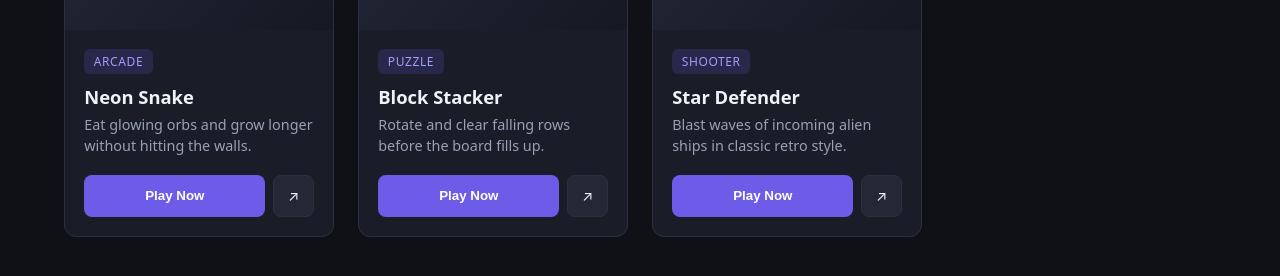
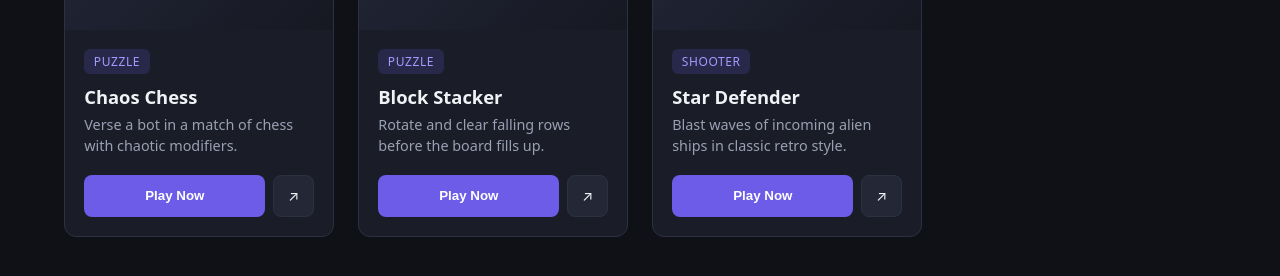
Before and after one commit to ence1453/white-eagle, a plain HTML site: page index.html in a window 1280 px wide. Shown: the part 232-508 px from the top of the page. Drawn offline with Linux system fonts and the light colour scheme.

Commit message:
Update index.html

```diff
--- a/index.html
+++ b/index.html
@@ -275,10 +275,10 @@
     // ==========================================
     const GAMES = [
       {
-        title: "Neon Snake",
-        category: "Arcade",
-        description: "Eat glowing orbs and grow longer without hitting the walls.",
-        file: "white-eagle/spaces/chaos_chess.html",
+        title: "Chaos Chess",
+        category: "Puzzle",
+        description: "Verse a bot in a match of chess with chaotic modifiers.",
+        file: "spaces/chaos_chess.html",
         icon: "🐍" // You can also add thumbnail: "images/snake.png"
       },
       {
```
